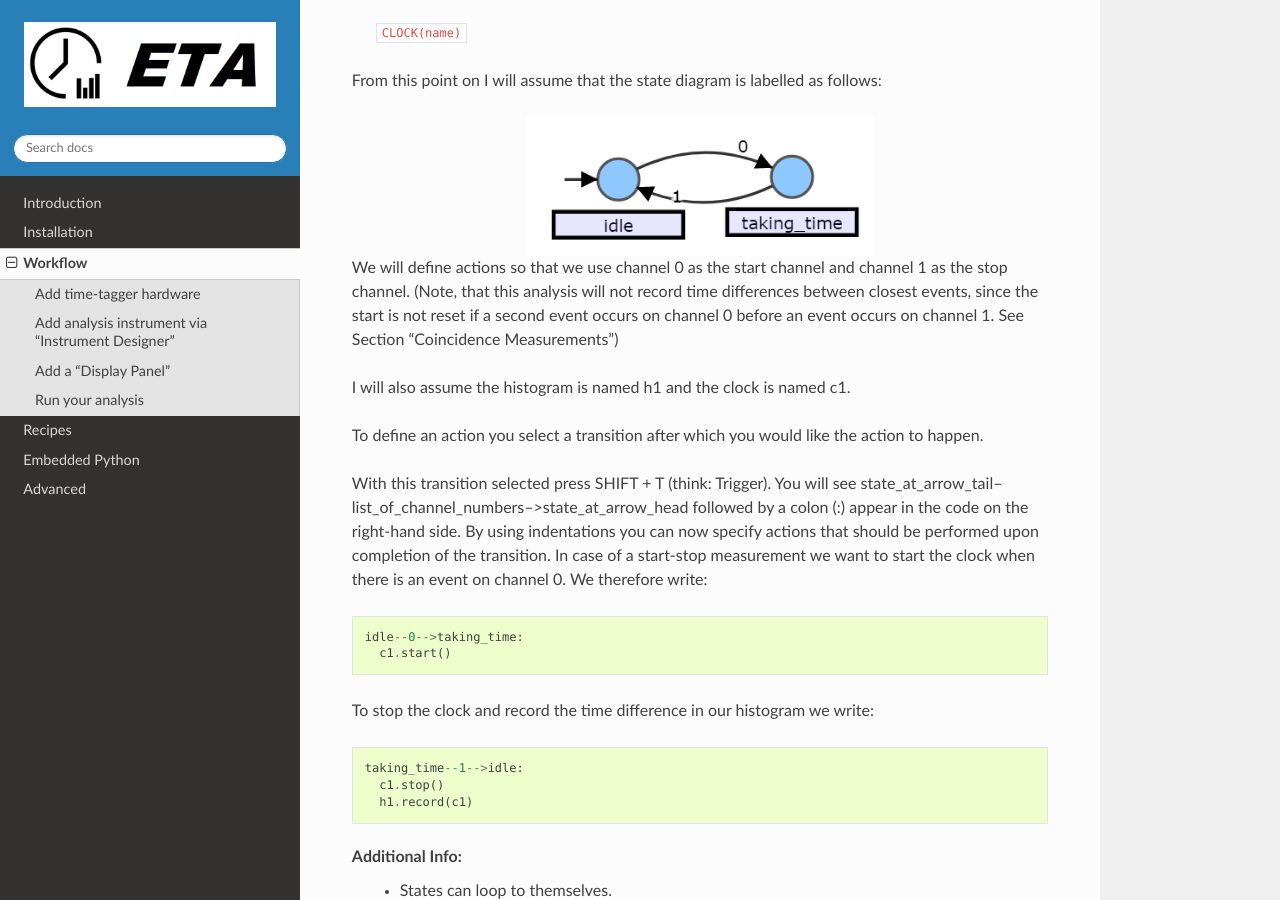
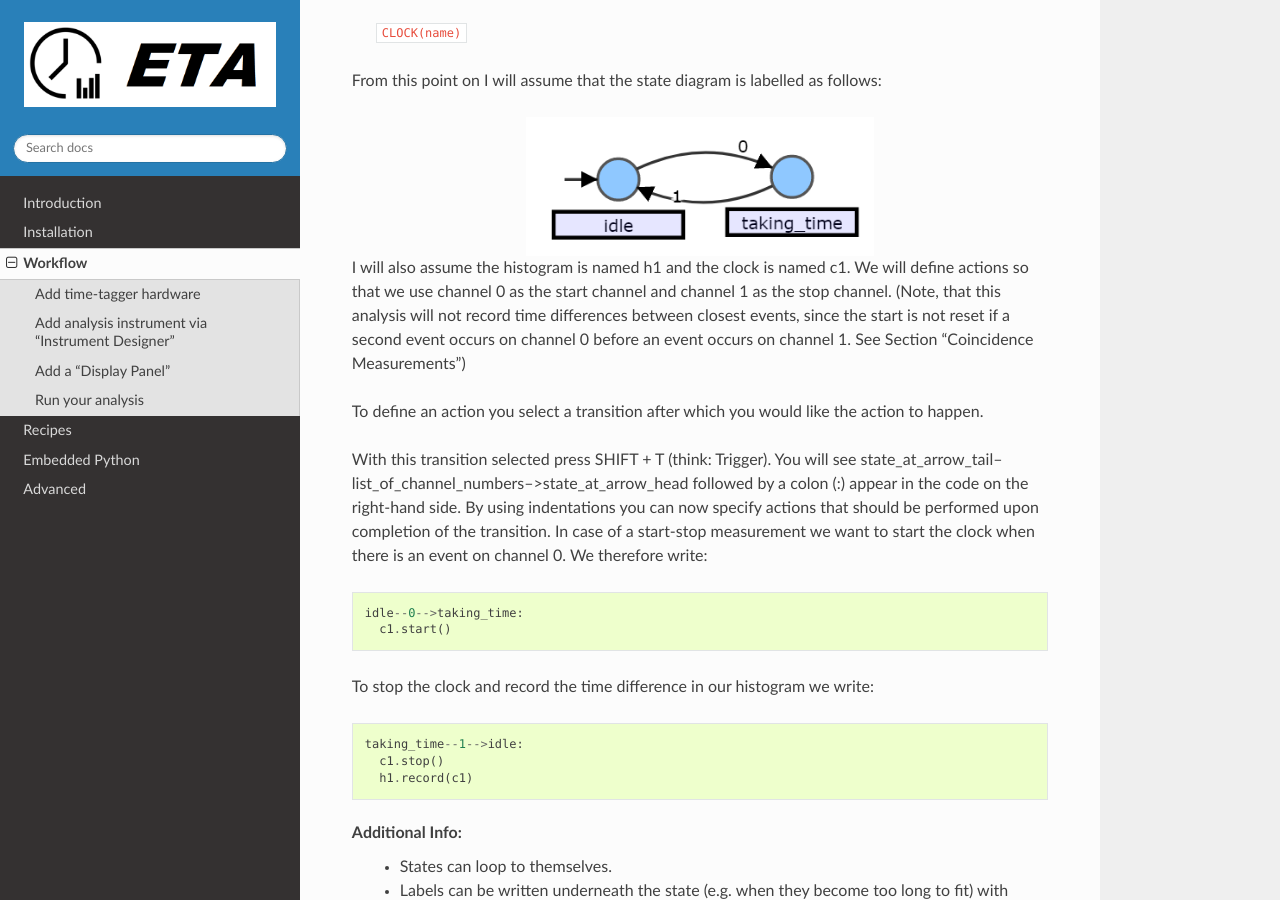
Before and after one commit to timetag/timetag.github.io, a Sphinx documentation site: the page built from docs/workflow.rst, in a window 1280 px wide and 900 px high, scrolled down 1667 px. Built offline with Sphinx 7.4.7 and the Read the Docs theme 2.0.0, drawn with Linux system fonts in a browser that asks for light colours.

```diff
--- a/docs/workflow.rst
+++ b/docs/workflow.rst
@@ -66,10 +66,9 @@ From this point on I will assume that the state diagram is labelled as follows:
     :align: center
     :width: 50 %
 
-We will define actions so that we use channel 0 as the start channel and channel 1 as the stop channel. (Note, that this analysis will not record time differences between closest events, since the start is not reset if a second event occurs on channel 0 before an event occurs on channel 1. See Section “Coincidence Measurements”)
-
 
 I will also assume the histogram is named h1 and the clock is named c1.
+We will define actions so that we use channel 0 as the start channel and channel 1 as the stop channel. (Note, that this analysis will not record time differences between closest events, since the start is not reset if a second event occurs on channel 0 before an event occurs on channel 1. See Section “Coincidence Measurements”)
 
 To define an action you select a transition after which you would like the action to happen.
 
```
